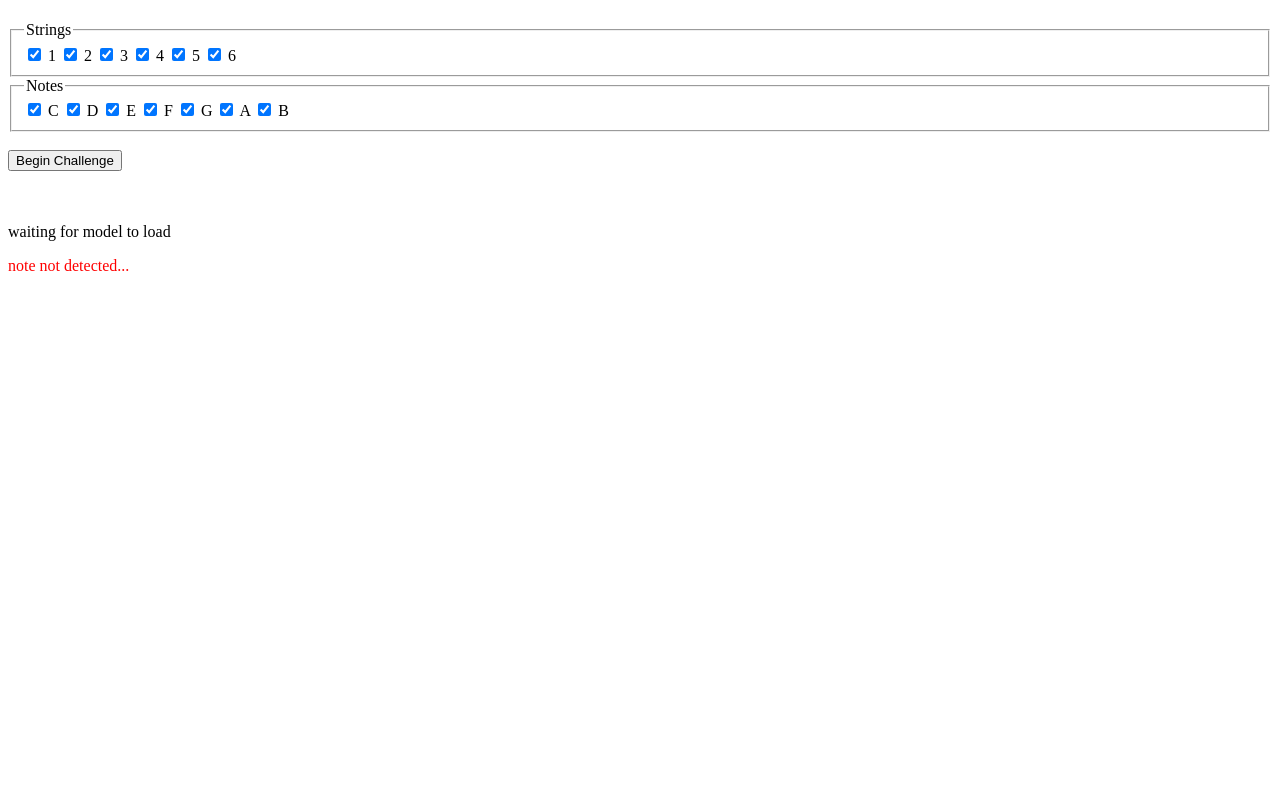
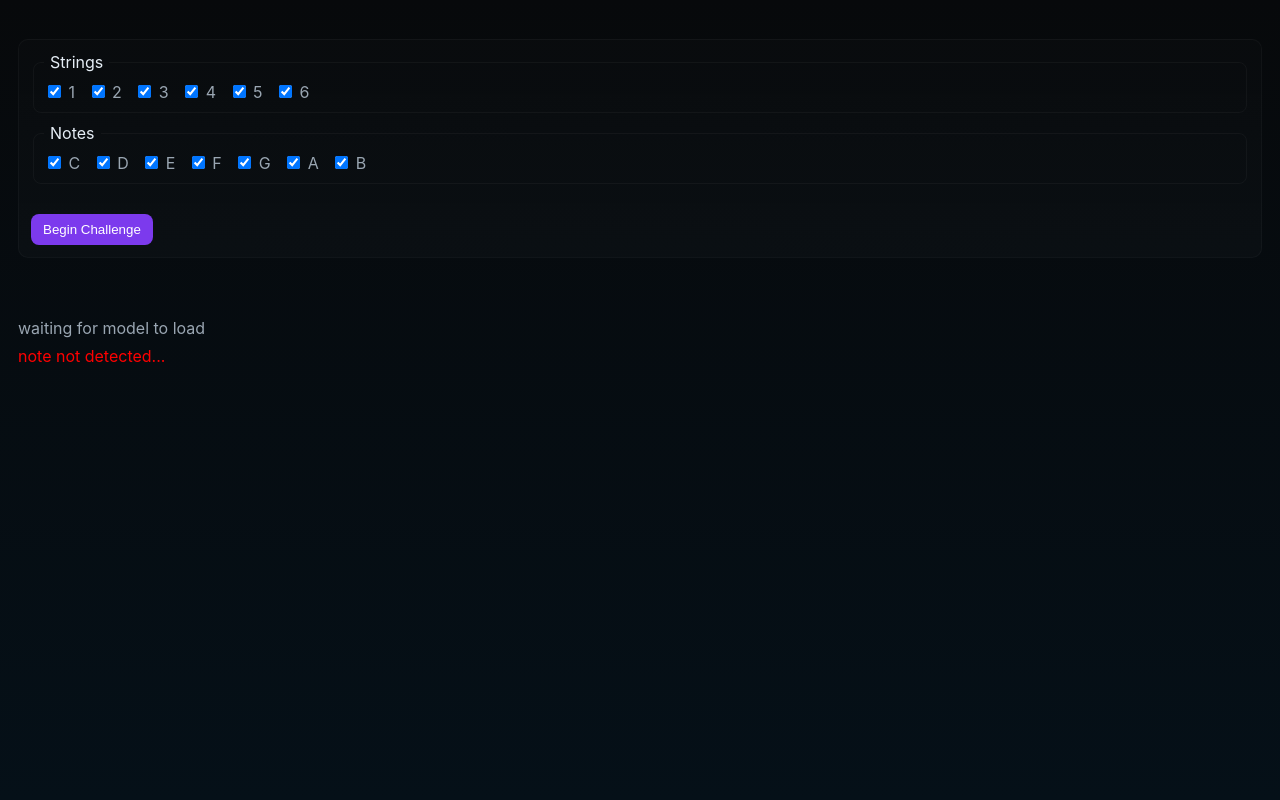
Before and after one commit to dnkelly97/fretboard_mastery, a Django app: page /fretboard_exercises/1/ in a window 1280 px wide. Run offline with Django 3.2, Linux system fonts and the light colour scheme; some libraries are stand-ins or nearby versions.

Commit message:
basic css from ai

```diff
--- /dev/null
+++ b/guitar_exercises/fretboard_exercises/static/fretboard_exercises/styles.css
@@ -0,0 +1,36 @@
+:root{
+  --bg: #07090b;
+  --panel: #0f1720;
+  --muted: #9aa6b2;
+  --accent: #7c3aed;
+  --glass: rgba(255,255,255,0.02);
+  --radius: 10px;
+}
+*{box-sizing:border-box}
+html,body{height:100%;margin:0;font-family:Inter,Segoe UI,Roboto,Arial,system-ui;background:linear-gradient(180deg,var(--bg),#051018);color:var(--muted);-webkit-font-smoothing:antialiased}
+a{color:var(--accent)}
+
+/* Card look used for message and form */
+.card{background:linear-gradient(180deg, rgba(255,255,255,0.01), rgba(255,255,255,0.02));padding:12px;border-radius:var(--radius);border:1px solid rgba(255,255,255,0.03);color:#e6eef6;margin-bottom:12px}
+
+fieldset{border:1px solid rgba(255,255,255,0.04);padding:10px;border-radius:8px;margin-bottom:10px}
+legend{color:#e6eef6;padding:0 6px}
+label{color:var(--muted);margin-right:8px}
+
+button, input[type="button"], input[type="submit"]{background:var(--accent);color:#fff;border:none;padding:8px 12px;border-radius:8px;cursor:pointer}
+
+/* Status/result styling */
+#status{color:var(--muted);margin:8px 0}
+#result{color:LightCoral;margin:6px 0}
+
+/* Resizable preview/info box */
+.resizable{resize:both;overflow:auto;min-width:140px;min-height:60px;max-width:100%;max-height:60vh;padding:8px;border-radius:8px;border:1px solid rgba(255,255,255,0.03);background:rgba(255,255,255,0.01);color:#e6eef6;position:relative}
+
+/* Small handle in the bottom-right for better UX on non-textarea boxes */
+.resizable .resizer-handle{
+  position:absolute;right:6px;bottom:6px;width:14px;height:14px;cursor:se-resize;background:linear-gradient(135deg, rgba(255,255,255,0.06), rgba(0,0,0,0.12));border-radius:3px;border:1px solid rgba(255,255,255,0.03);
+}
+
+@media (min-width:880px){
+  body{padding:18px}
+}
--- a/guitar_exercises/fretboard_exercises/templates/fretboard_exercises/index.html
+++ b/guitar_exercises/fretboard_exercises/templates/fretboard_exercises/index.html
@@ -10,12 +10,13 @@
     <script src="https://ajax.googleapis.com/ajax/libs/jquery/3.5.1/jquery.min.js"></script>
     <script src="https://unpkg.com/ml5@0.7.1/dist/ml5.min.js" type="text/javascript"></script>
     <script src="{% static 'fretboard_exercises/detect_pitch.js' %}"></script>
+    <link rel="stylesheet" href="{% static 'fretboard_exercises/styles.css' %}">
 </head>
 <body>
     <div id="message">
         <h4 id="alert-warning"></h4>
     </div>
-    <form id="new_note_form" method="post" action="new_note/">
+    <form id="new_note_form" class="card" method="post" action="new_note/">
         {% csrf_token %}
         <fieldset id="strings_fieldset">
             <legend>Strings</legend>
```
